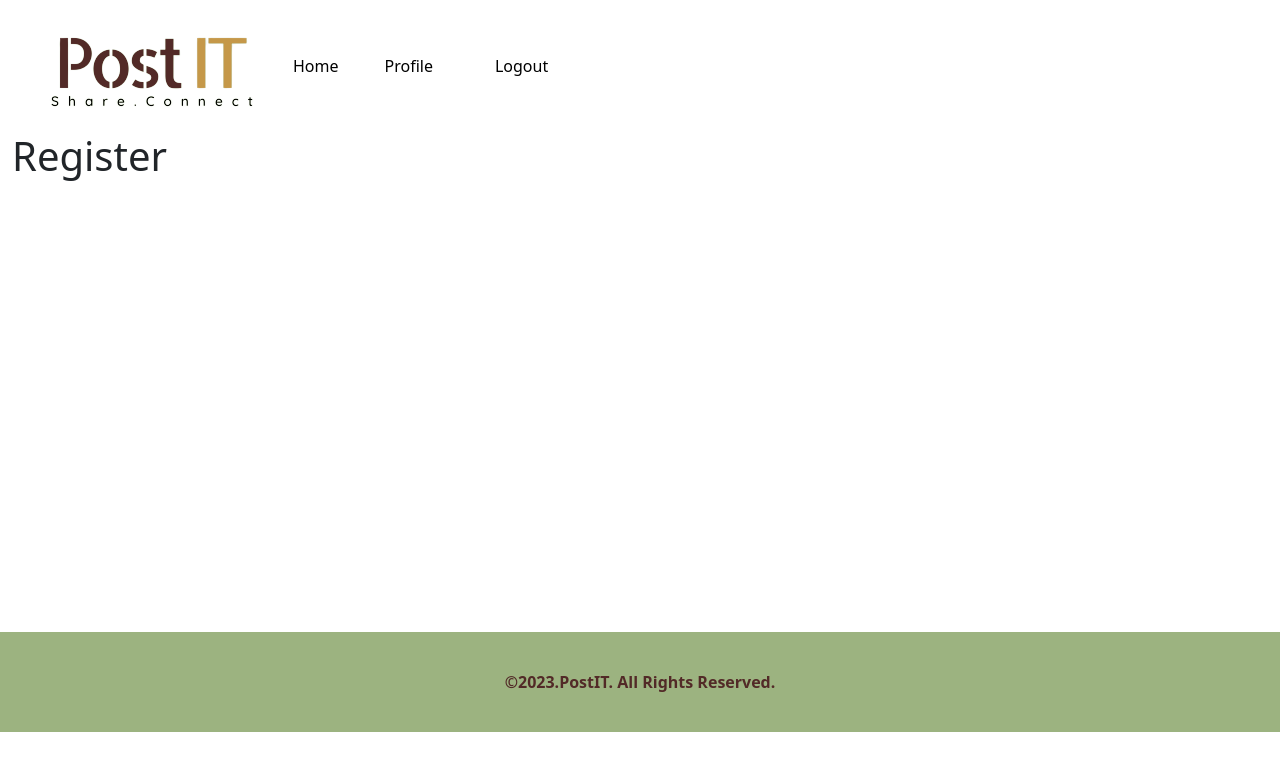
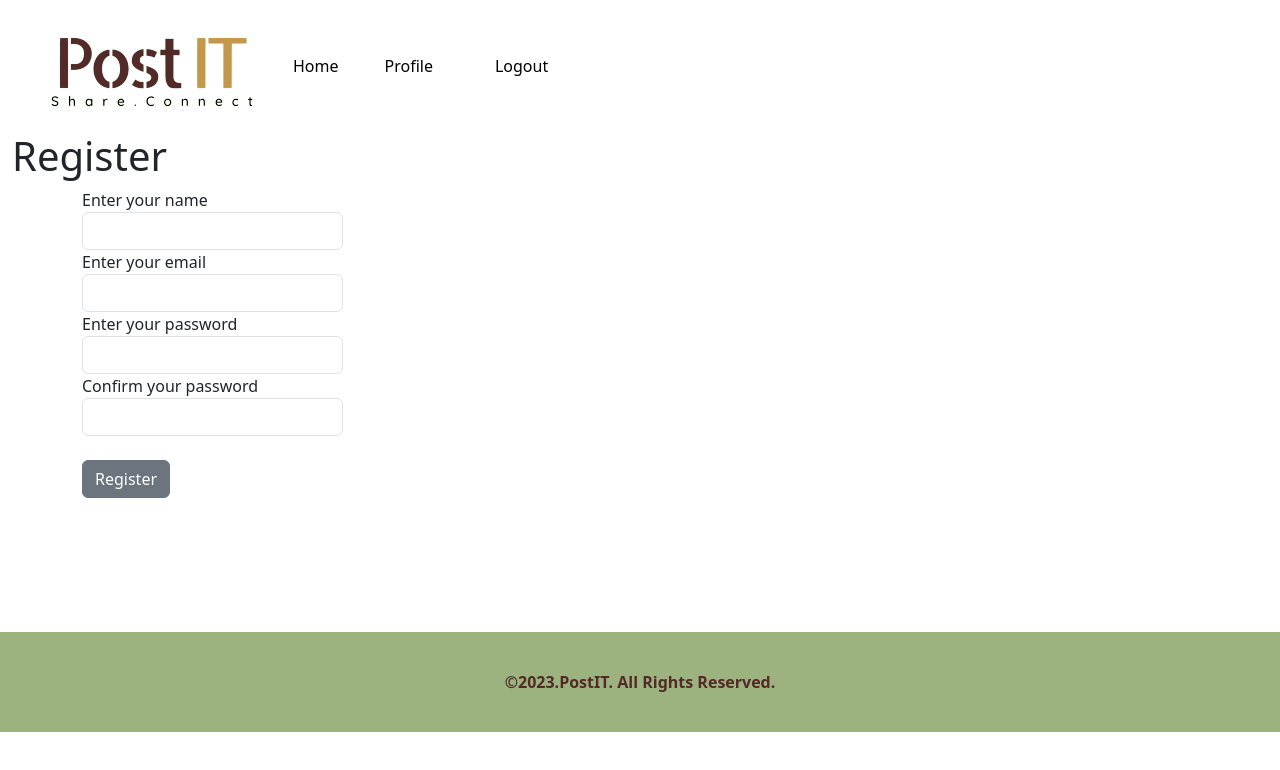
Before and after one commit to MATHAL1233/post, a React (Create React App) app in the folder client/: page /register in a window 1280 px wide. Shown: the top 770 px of the page. Built offline with nearby package versions, Linux system fonts and the light colour scheme.

Commit message:
front-end

```diff
--- a/client/package.json
+++ b/client/package.json
@@ -15,7 +15,8 @@
     "react-router-dom": "^6.14.2",
     "react-scripts": "5.0.1",
     "reactstrap": "^9.2.3",
-    "web-vitals": "^2.1.4"
+    "web-vitals": "^2.1.4",
+    "yub": "^0.11.1"
   },
   "scripts": {
     "start": "react-scripts start",
--- a/client/src/Components/Register.js
+++ b/client/src/Components/Register.js
@@ -1,7 +1,66 @@
+import { Button, Col, Input, Row,Container,Form } from "reactstrap";
 
 const Register = () => {
   return (
-    <h1>Register</h1>
+    <div>
+   <h1>Register</h1>
+    <Container>
+
+    <Form>
+
+      <Row>
+
+        <Col md={3}>
+
+        </Col>
+
+      </Row>
+
+<Row>
+
+        <Col md={3}>
+        Enter your name <br></br>
+        <Input type="text"></Input>
+
+        </Col>
+
+      </Row>
+
+      <Row>
+
+        <Col md={3}>
+         Enter your email <br></br>
+         <Input type="text"></Input>
+
+   </Col>
+
+      </Row>
+
+      <Row>
+
+        <Col md={3}>
+         Enter your password <br></br>
+         <Input type="number"></Input>
+        </Col>
+
+      </Row>
+       <Row>
+        <Col md={3}>
+          Confirm your password <br></br>
+          <Input type="number"></Input>
+        </Col>
+       </Row>
+       <Row>
+        <Col md={3}>
+          <br></br>
+          <Button>Register</Button>
+        </Col>
+       </Row>
+      </Form>
+
+    </Container>
+
+  </div>
   );
 };
 
```
Also changed, not shown: client/src/Validations/UserValidations.js (added, +18 -0 lines), 1 other file (tests, documents, lock files or other folders).
